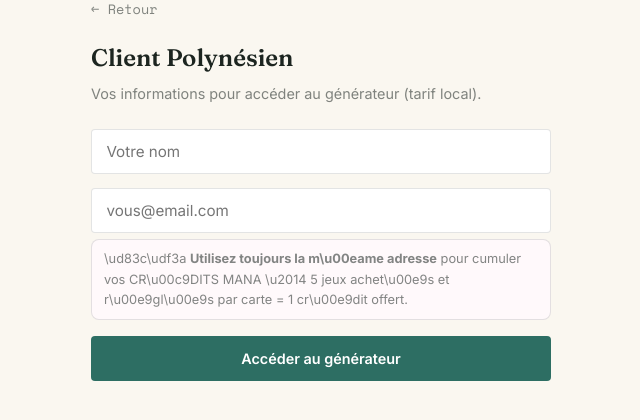
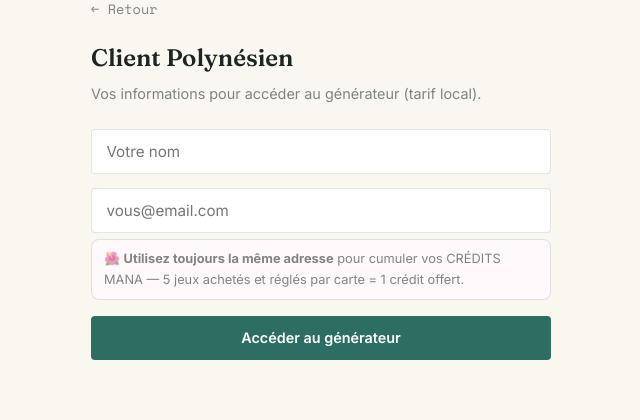
Before and after one commit to directionvaikeashop-cloud/manaprint, a Flask app: page / in a window 1280 px wide, after a click that opens the changed part. Shown: the part 258-678 px from the top of the page, without its empty margins (319-959 px from the left). Run offline with Flask 3, Linux system fonts and the light colour scheme.

Commit message:
Update index.html

```diff
--- a/templates/index.html
+++ b/templates/index.html
@@ -116,12 +116,12 @@
     <p data-i18n="poly_form_d" style="color:var(--muted);font-size:.9rem;margin-bottom:1.5rem;line-height:1.6">Vos informations pour accéder au générateur (tarif local).</p>
     <input id="poly-nom" data-i18n-ph="ph_nom" placeholder="Votre nom">
     <input id="poly-email" type="email" placeholder="vous@email.com">
-        <!-- \ud83c\udf3a 13/08 (sceau Maeva) : le rappel qui \u00e9vite les cr\u00e9dits perdus.
-         Les clients ne cr\u00e9ent pas de compte : leur EMAIL est la cl\u00e9 de leur
-         progression MANA. S'ils en donnent un autre, ils repartent de z\u00e9ro. -->
+        <!-- 🌺 13/08 (sceau Maeva) : le rappel qui évite les crédits perdus.
+         Les clients ne créent pas de compte : leur EMAIL est la clé de leur
+         progression MANA. S'ils en donnent un autre, ils repartent de zéro. -->
     <p style="font-size:.8rem;color:var(--muted);line-height:1.6;margin:-.5rem 0 1rem;padding:.55rem .75rem;background:#FFF9FB;border-radius:8px;border:1px solid var(--line)">
-      \ud83c\udf3a <b>Utilisez toujours la m\u00eame adresse</b> pour cumuler vos CR\u00c9DITS MANA \u2014
-      5 jeux achet\u00e9s et r\u00e9gl\u00e9s par carte = 1 cr\u00e9dit offert.
+      🌺 <b>Utilisez toujours la même adresse</b> pour cumuler vos CRÉDITS MANA —
+      5 jeux achetés et réglés par carte = 1 crédit offert.
     </p>
     <button class="btn" id="poly-btn" data-i18n="btn_acceder" onclick="accederPoly()">Accéder au générateur</button>
     <p id="poly-msg" style="margin-top:1rem;font-size:.88rem"></p>
@@ -135,12 +135,12 @@
     <input id="intl-nom" data-i18n-ph="ph_nom" placeholder="Votre nom">
     <input id="intl-email" type="email" placeholder="vous@email.com">
     <input id="intl-pays" data-i18n-ph="ph_pays" placeholder="Pays (optionnel)">
-        <!-- \ud83c\udf3a 13/08 (sceau Maeva) : le rappel qui \u00e9vite les cr\u00e9dits perdus.
-         Les clients ne cr\u00e9ent pas de compte : leur EMAIL est la cl\u00e9 de leur
-         progression MANA. S'ils en donnent un autre, ils repartent de z\u00e9ro. -->
+        <!-- 🌺 13/08 (sceau Maeva) : le rappel qui évite les crédits perdus.
+         Les clients ne créent pas de compte : leur EMAIL est la clé de leur
+         progression MANA. S'ils en donnent un autre, ils repartent de zéro. -->
     <p style="font-size:.8rem;color:var(--muted);line-height:1.6;margin:-.5rem 0 1rem;padding:.55rem .75rem;background:#FFF9FB;border-radius:8px;border:1px solid var(--line)">
-      \ud83c\udf3a <b>Utilisez toujours la m\u00eame adresse</b> pour cumuler vos CR\u00c9DITS MANA \u2014
-      5 jeux achet\u00e9s et r\u00e9gl\u00e9s par carte = 1 cr\u00e9dit offert.
+      🌺 <b>Utilisez toujours la même adresse</b> pour cumuler vos CRÉDITS MANA —
+      5 jeux achetés et réglés par carte = 1 crédit offert.
     </p>
     <button class="btn" id="intl-btn" data-i18n="btn_acceder" onclick="accederIntl()">Accéder au générateur</button>
     <p id="intl-msg" style="margin-top:1rem;font-size:.88rem"></p>
@@ -289,34 +289,34 @@
   <div id="ecran-panier" class="hidden" style="max-width:620px;margin:0 auto">
     <button onclick="montrer(panierRetour||'ecran-choix')" data-i18n="retour" class="mono" style="background:none;border:none;color:var(--muted);font-size:.85rem;margin-bottom:1.5rem">← Retour</button>
     <h2 class="display" data-i18n="panier_titre" style="font-size:1.6rem;margin-bottom:.4rem">🛒 Mon panier</h2>
-    <!-- \ud83c\udf3a CR\u00c9DIT MANA (sceau Maeva 13/08) : la progression du client,
-         affich\u00e9e l\u00e0 o\u00f9 il d\u00e9cide. Le compteur ne bouge QU'APR\u00c8S paiement
-         confirm\u00e9 par carte \u2014 jamais au clic sur « Commander ». -->
+    <!-- 🌺 CRÉDIT MANA (sceau Maeva 13/08) : la progression du client,
+         affichée là où il décide. Le compteur ne bouge QU'APRÈS paiement
+         confirmé par carte — jamais au clic sur « Commander ». -->
     <div id="mana-bloc" style="display:none;border:1px solid var(--line);border-radius:10px;padding:.8rem 1rem;margin-bottom:1rem;background:#FFF9FB">
       <div style="display:flex;align-items:center;gap:.5rem;flex-wrap:wrap">
-        <span style="font-size:1.05rem">\ud83c\udf3a</span>
-        <b style="font-size:.95rem">Mes CR\u00c9DITS MANA</b>
+        <span style="font-size:1.05rem">🌺</span>
+        <b style="font-size:.95rem">Mes CRÉDITS MANA</b>
         <span id="mana-credits" style="margin-left:auto;font-weight:700;color:var(--teal-d)"></span>
       </div>
       <div style="height:9px;background:#F0E4EA;border-radius:999px;margin:.55rem 0 .35rem;overflow:hidden">
         <div id="mana-jauge" style="height:100%;width:0;background:var(--teal);border-radius:999px;transition:width .4s"></div>
       </div>
       <p id="mana-texte" style="font-size:.82rem;color:var(--muted);line-height:1.6;margin:0"></p>
-      <!-- \ud83d\udcb0 13/08 : 1 CR\u00c9DIT MANA = 50 F de r\u00e9duction. Le choix
-           n'appara\u00eet QUE si le client a des cr\u00e9dits \u00e0 d\u00e9penser. -->
+      <!-- 💰 13/08 : 1 CRÉDIT MANA = 50 F de réduction. Le choix
+           n'apparaît QUE si le client a des crédits à dépenser. -->
       <div id="mana-remise" style="display:none;margin-top:.6rem;padding-top:.6rem;border-top:1px dashed var(--line)">
         <label class="field-label" style="display:flex;align-items:center;gap:.5rem;flex-wrap:wrap;font-size:.84rem">
-          <span>\ud83d\udcb0 J'utilise</span>
+          <span>💰 J'utilise</span>
           <select id="mana-nb" onchange="majRemiseMana()" style="width:auto;margin:0;padding:.3rem .5rem;font-size:.84rem"></select>
-          <span>cr\u00e9dit(s)</span>
+          <span>crédit(s)</span>
           <b id="mana-remise-txt" style="color:var(--coral)"></b>
         </label>
       </div>
       <p style="font-size:.78rem;color:var(--muted);line-height:1.6;margin:.45rem 0 0">
-        <b>5 JEUX achet\u00e9s = 1 CR\u00c9DIT MANA offert \ud83c\udf3a</b><br>
-        <i>Offre exclusivement r\u00e9serv\u00e9e aux commandes de jeux effectu\u00e9es sur MANAPRINT
-        et r\u00e9gl\u00e9es en ligne par carte bancaire.</i><br>
-        Plus vous utilisez MANAPRINT, plus vos CR\u00c9DITS MANA se cumulent !
+        <b>5 JEUX achetés = 1 CRÉDIT MANA offert 🌺</b><br>
+        <i>Offre exclusivement réservée aux commandes de jeux effectuées sur MANAPRINT
+        et réglées en ligne par carte bancaire.</i><br>
+        Plus vous utilisez MANAPRINT, plus vos CRÉDITS MANA se cumulent !
       </p>
     </div>
     <p data-i18n="panier_sous" style="color:var(--muted);font-size:.88rem;margin-bottom:1.4rem;line-height:1.6">Plusieurs jeux, un seul paiement — chaque article garde sa personnalisation, sa date et son imprimeur partenaire.</p>
@@ -363,7 +363,7 @@
       </div>
       <label class="field-label" style="display:flex;align-items:center;gap:.55rem;cursor:pointer;margin:.4rem 0 .6rem">
         <input id="rav-rapide" type="checkbox" checked style="width:auto;margin:0;accent-color:var(--teal)">
-        <span>\ud83d\udda8\ufe0f Impression rapide \u2014 cartons sans microtexte : ils sortent bien plus vite \u00e0 l\u2019imprimante. Laissez coch\u00e9 pour les tirages boutique.</span>
+        <span>🖨️ Impression rapide — cartons sans microtexte : ils sortent bien plus vite à l’imprimante. Laissez coché pour les tirages boutique.</span>
       </label>
       <p id="rav-msg" style="font-size:.85rem;margin-bottom:1rem"></p>
       <!-- Clients PI -->
@@ -421,11 +421,11 @@
       <button class="btn" style="width:auto;padding:.6rem 1.6rem" onclick="adminRessusciterLot()">🚑 Tout ressusciter</button>
       <div id="resc-lot-msg" style="font-size:.82rem;margin-top:.8rem;line-height:1.8"></div>
 
-      <h2 class="display" style="font-size:1.4rem;margin:2rem 0 .4rem">\U0001f527 D\u00e9bloquer une fabrication</h2>
-      <p style="color:var(--muted);font-size:.85rem;margin-bottom:.6rem;line-height:1.7">Une commande reste bloqu\u00e9e sur <b>\u23f3 fabrication\u2026</b> ? Entre son num\u00e9ro et la plateforme la relance, <b>quel que soit son \u00e2ge</b>. Le veilleur automatique, lui, abandonne apr\u00e8s six heures. Tu peux en donner plusieurs s\u00e9par\u00e9s par des virgules \u2014 elles se feront <b>l'une apr\u00e8s l'autre</b>, car plusieurs en m\u00eame temps \u00e9touffent le serveur.</p>
+      <h2 class="display" style="font-size:1.4rem;margin:2rem 0 .4rem">\U0001f527 Débloquer une fabrication</h2>
+      <p style="color:var(--muted);font-size:.85rem;margin-bottom:.6rem;line-height:1.7">Une commande reste bloquée sur <b>⏳ fabrication…</b> ? Entre son numéro et la plateforme la relance, <b>quel que soit son âge</b>. Le veilleur automatique, lui, abandonne après six heures. Tu peux en donner plusieurs séparés par des virgules — elles se feront <b>l'une après l'autre</b>, car plusieurs en même temps étouffent le serveur.</p>
       <div style="display:flex;gap:.6rem;margin-bottom:.8rem;flex-wrap:wrap">
-        <input id="forc-ids" type="text" placeholder="N\u00b0 de commande (ex. 2023 ou 2023,2024)" style="margin-bottom:0;flex:1;min-width:230px">
-        <button class="btn" style="width:auto;padding:0 1.4rem;white-space:nowrap" onclick="adminForcerFabrication()">\U0001f527 D\u00e9bloquer</button>
+        <input id="forc-ids" type="text" placeholder="N° de commande (ex. 2023 ou 2023,2024)" style="margin-bottom:0;flex:1;min-width:230px">
+        <button class="btn" style="width:auto;padding:0 1.4rem;white-space:nowrap" onclick="adminForcerFabrication()">\U0001f527 Débloquer</button>
       </div>
       <p id="forc-msg" style="font-size:.82rem;line-height:1.7"></p>
 
```
